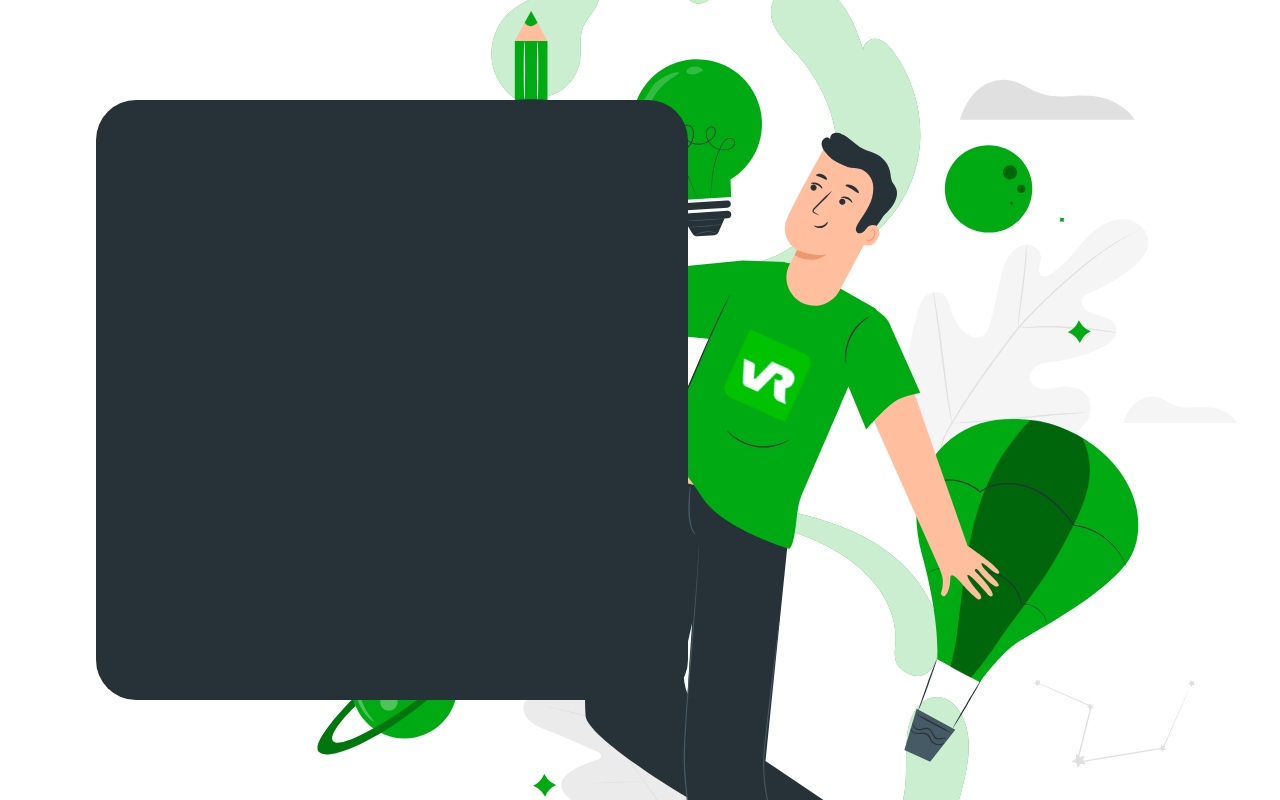
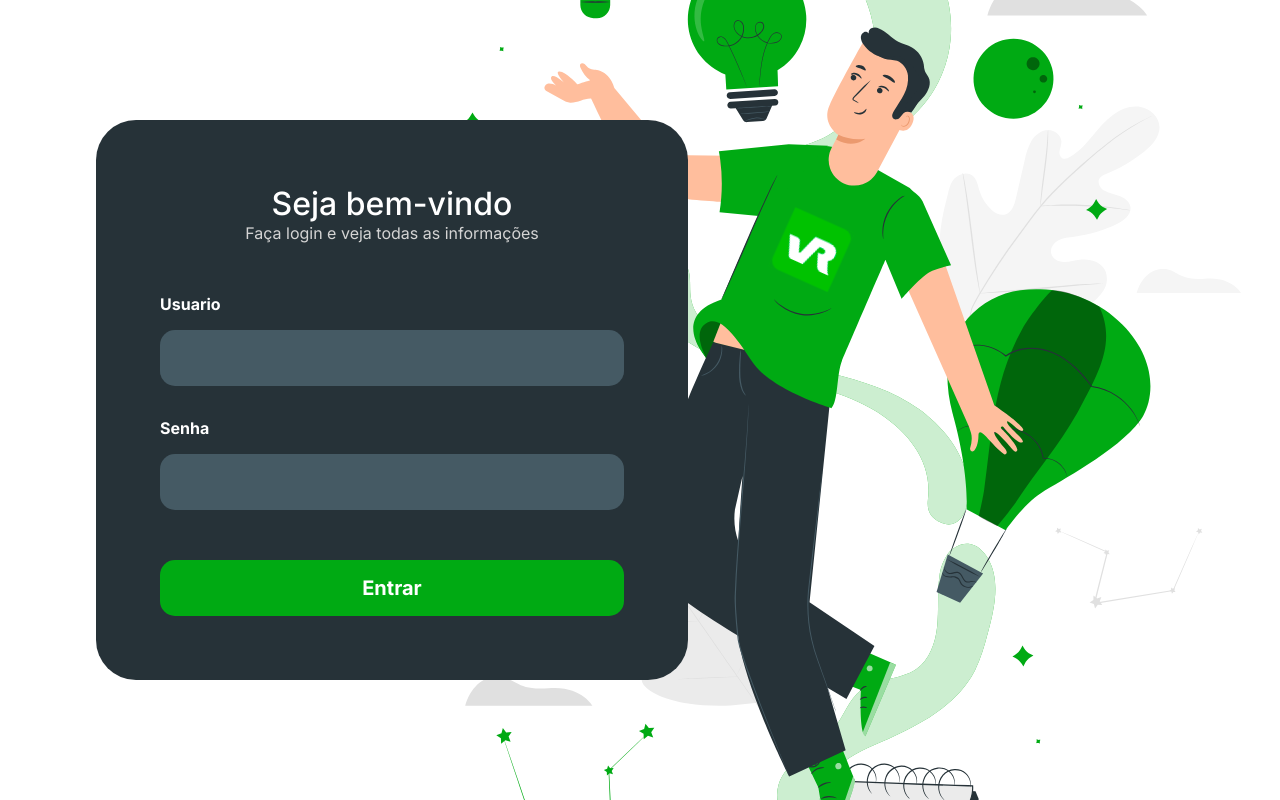
Before and after one commit to AurinoJunior/VR_challenge, a React (Vite) app: page / in a window 1280 px wide. Built offline with nearby package versions, Linux system fonts and the light colour scheme.

Commit message:
Create components button, field and title

```diff
--- a/src/Pages/Login/Login.styles.scss
+++ b/src/Pages/Login/Login.styles.scss
@@ -1,17 +1,22 @@
 .login {
   display: flex;
   align-items: center;
+
   height: 100vh;
   padding-left: 6rem;
 
   &__form {
+    display: flex;
+    flex-direction: column;
+    justify-content: space-between;
+
     max-width: 720px;
     max-height: 780px;
     width: 50%;
-    height: 75%;
+    height: 70%;
+    padding: 4rem;
 
     border-radius: 40px;
-
     background-color: var(--gray-700);
     z-index: 1;
   }
@@ -20,6 +25,5 @@
     object-fit: cover;
     position: fixed;
     right: 0;
-    top: 0;
   }
 }
--- a/src/Pages/Login/index.tsx
+++ b/src/Pages/Login/index.tsx
@@ -1,11 +1,32 @@
+import { Title, Field, Button } from "../../components";
+
 import "./Login.styles.scss";
+
 import backgroundImage from "../../assets/ilustration-background.svg";
 
 export function Login() {
   return (
     <div className="login">
-      <form className="login__form"></form>
-      <img className="login__img" src={backgroundImage} />
+      <form className="login__form">
+        <Title
+          title="Seja bem-vindo"
+          description="Faça login e veja todas as informações"
+        />
+
+        <div>
+          <Field label="Usuario" name="user" inputType="text" />
+          <Field label="Senha" name="pass" inputType="password" />
+        </div>
+
+        <Button>Entrar</Button>
+      </form>
+
+      <img
+        className="login__img"
+        src={backgroundImage}
+        alt="Ilustração de um homem com uma camiseta verde com o logo da VR e varios objetos na cor verde."
+        width={1100}
+      />
     </div>
   );
 }
--- /dev/null
+++ b/src/components/Button/Button.styles.scss
@@ -0,0 +1,14 @@
+.button {
+  border: none;
+  border-radius: 15px;
+  padding: 1rem;
+  font-weight: 700;
+  font-size: 1.25rem;
+  color: var(--white);
+  background-color: var(--green-500);
+
+  &:hover {
+    transition: 250ms;
+    filter: brightness(0.8);
+  }
+}
--- /dev/null
+++ b/src/components/Button/index.tsx
@@ -0,0 +1,16 @@
+import React from "react";
+
+import "./Button.styles.scss";
+
+interface IButtonProps {
+  children: React.ReactNode | string;
+  buttonType?: "button" | "submit";
+}
+
+export function Button({ children, buttonType = "submit" }: IButtonProps) {
+  return (
+    <button className="button" type={buttonType}>
+      {children}
+    </button>
+  );
+}
--- /dev/null
+++ b/src/components/Field/Field.styles.scss
@@ -0,0 +1,28 @@
+.field {
+  display: flex;
+  flex-direction: column;
+  gap: 1rem;
+
+  label {
+    color: var(--white);
+    font-weight: 700;
+  }
+
+  input {
+    border: none;
+    border-radius: 15px;
+    padding: 1rem;
+    font-size: 1.25rem;
+    color: var(--white);
+    background-color: var(--gray-600);
+
+    &:hover {
+      transition: 250ms;
+      filter: brightness(0.8);
+    }
+  }
+}
+
+.field + .field {
+  margin-top: 2rem;
+}
--- /dev/null
+++ b/src/components/Field/index.tsx
@@ -0,0 +1,16 @@
+import "./Field.styles.scss";
+
+interface IFieldProps {
+  label: string;
+  inputType: "text" | "password";
+  name: string;
+}
+
+export function Field({ label, inputType, name }: IFieldProps) {
+  return (
+    <div className="field">
+      <label htmlFor={name}>{label}</label>
+      <input type={inputType} id={name} name={name} />
+    </div>
+  );
+}
--- /dev/null
+++ b/src/components/Title/Title.styles.scss
@@ -0,0 +1,12 @@
+.title {
+  text-align: center;
+
+  h1 {
+    font-weight: 500;
+    color: var(--white);
+  }
+
+  p {
+    color: var(--gray-300);
+  }
+}
--- /dev/null
+++ b/src/components/Title/index.tsx
@@ -0,0 +1,15 @@
+import "./Title.styles.scss";
+
+interface ITitleProps {
+  title: string;
+  description: string;
+}
+
+export function Title({ title, description }: ITitleProps) {
+  return (
+    <div className="title">
+      <h1>{title}</h1>
+      <p>{description}</p>
+    </div>
+  );
+}
--- /dev/null
+++ b/src/components/index.ts
@@ -0,0 +1,5 @@
+import { Title } from "./Title";
+import { Field } from "./Field";
+import { Button } from "./Button";
+
+export { Title, Field, Button };
--- a/src/global.scss
+++ b/src/global.scss
@@ -24,3 +24,7 @@ body, input, textarea, button {
   font-weight: 400;
   font-size: 1rem;
 }
+
+input, label, button {
+  cursor: pointer;
+}
--- a/src/main.tsx
+++ b/src/main.tsx
@@ -1,6 +1,6 @@
 import React from "react";
 import ReactDOM from "react-dom/client";
-import { Login } from "./Pages";
+import { Login } from "./pages";
 
 import "./global.scss";
 
```
